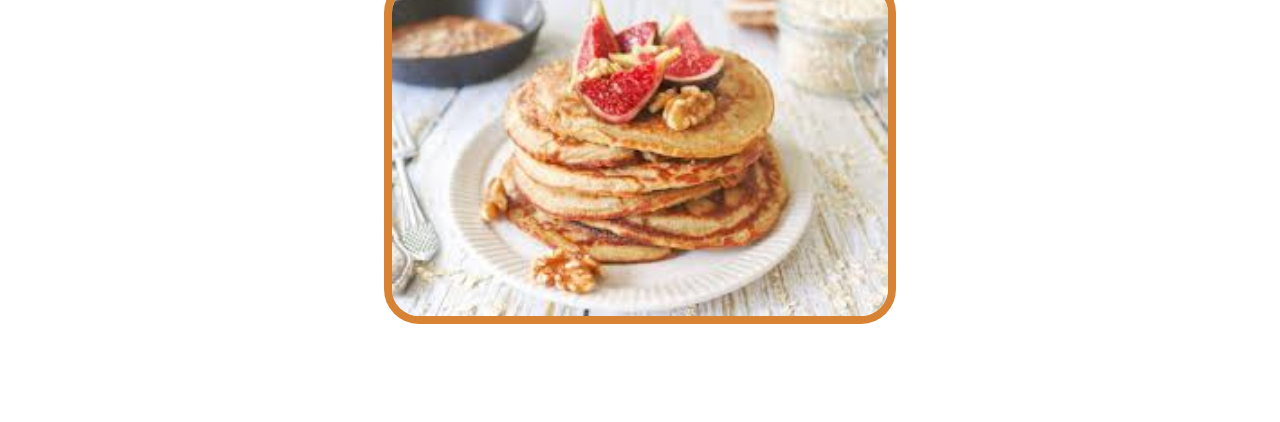
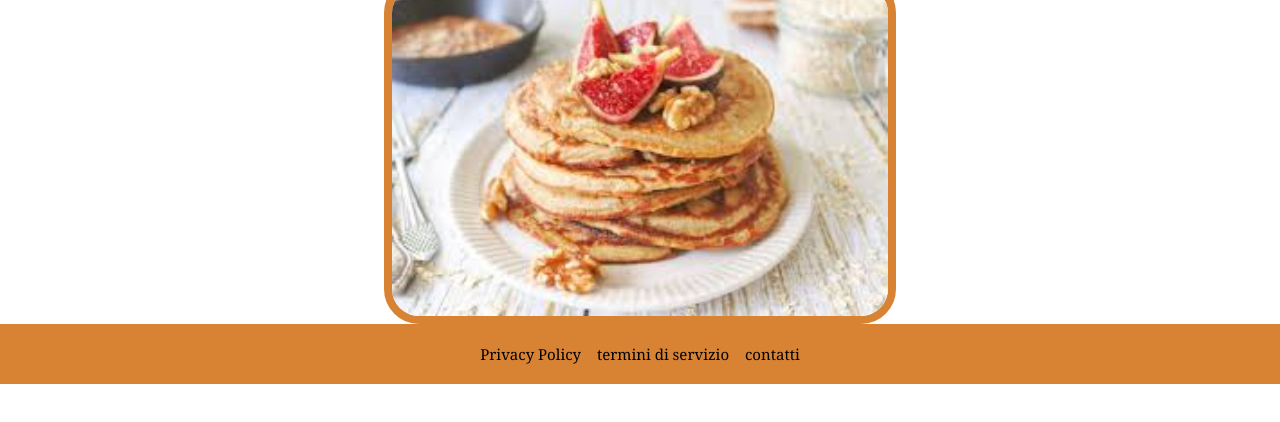
Before and after one commit to AlePezz02/Project_ricetta, a plain HTML site: page index.html in a window 1280 px wide. Shown: the part 112-534 px from the top of the page. Drawn offline with Linux system fonts and the light colour scheme.

Commit message:
add footer

```diff
--- a/index.html
+++ b/index.html
@@ -15,5 +15,10 @@
 
     <img src="pancakesAvena.jpg" alt="Avena Pancakes">
 
+    <footer class="site-footer">
+       <a href="privacy-policy">Privacy Policy</a>
+       <a href="terms-of-service">termini di servizio</a>
+       <a href="contact">contatti</a>
+    </footer>
 </body>
 </html>
--- a/style.css
+++ b/style.css
@@ -22,3 +22,21 @@ img {
     margin-left: auto;
     margin-right: auto;
   }
+
+  .site-footer {
+    background-color: #d88333;
+    text-align: center;
+    font-size: 15px;
+    padding: 20px;
+  }
+
+  .site-footer a {
+    color: black;
+    text-decoration: none;
+    margin: 0 6px;
+  }
+
+  .site-footer a:hover {
+    text-decoration: underline;
+    color: rgb(11, 128, 0);
+  }
```
